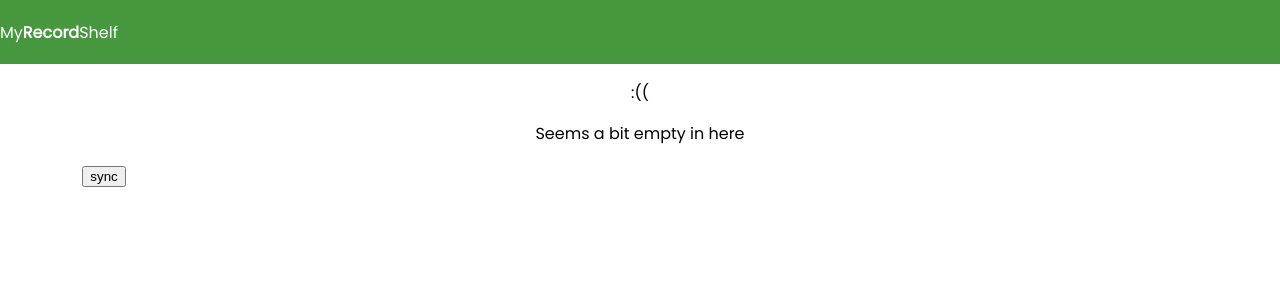
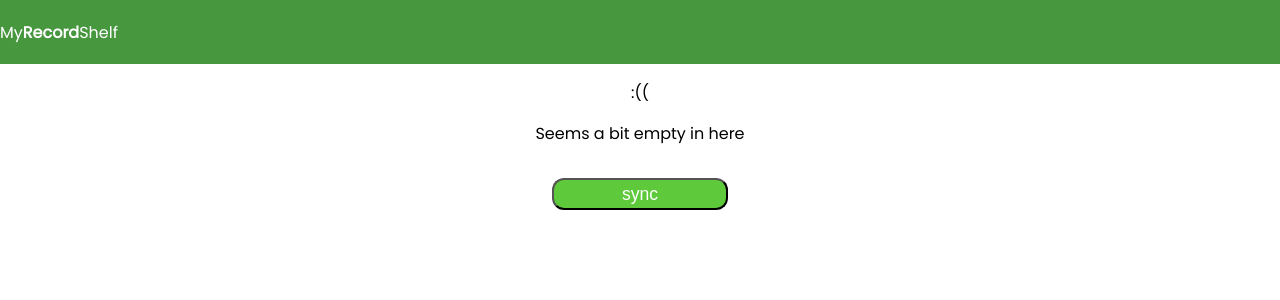
Before and after one commit to tech-univ-2020-medhini/evaluation3, a React (Create React App) app: page / in a window 1280 px wide. Shown: the top 300 px of the page. Built offline with nearby package versions, Linux system fonts and the light colour scheme; no server answers.

Commit message:
feat(Button): added css for button

```diff
--- a/src/components/Button/index.css
+++ b/src/components/Button/index.css
@@ -1,8 +1,8 @@
 .Button{
-    background-color: white;
+    background-color: rgb(93, 201, 59);
     height: 2rem;
     width: 10em;
-    color: steelblue;
+    color: white;
     font-size: 1.1rem;
     border-radius: 12px;
     margin: 1rem;
--- a/src/components/Button/index.jsx
+++ b/src/components/Button/index.jsx
@@ -6,11 +6,11 @@ const Button = (props) => {
   const { text, click } = props;
 
   return (
-    <div className="Button">
-      <button data-testid="test-btn" onClick={click} type="button">
-        {text}
-      </button>
-    </div>
+  // <div className="Button">
+    <button className="Button" data-testid="test-btn" onClick={click} type="button">
+      {text}
+    </button>
+  // </div>
   );
 };
 Button.propTypes = {
```
